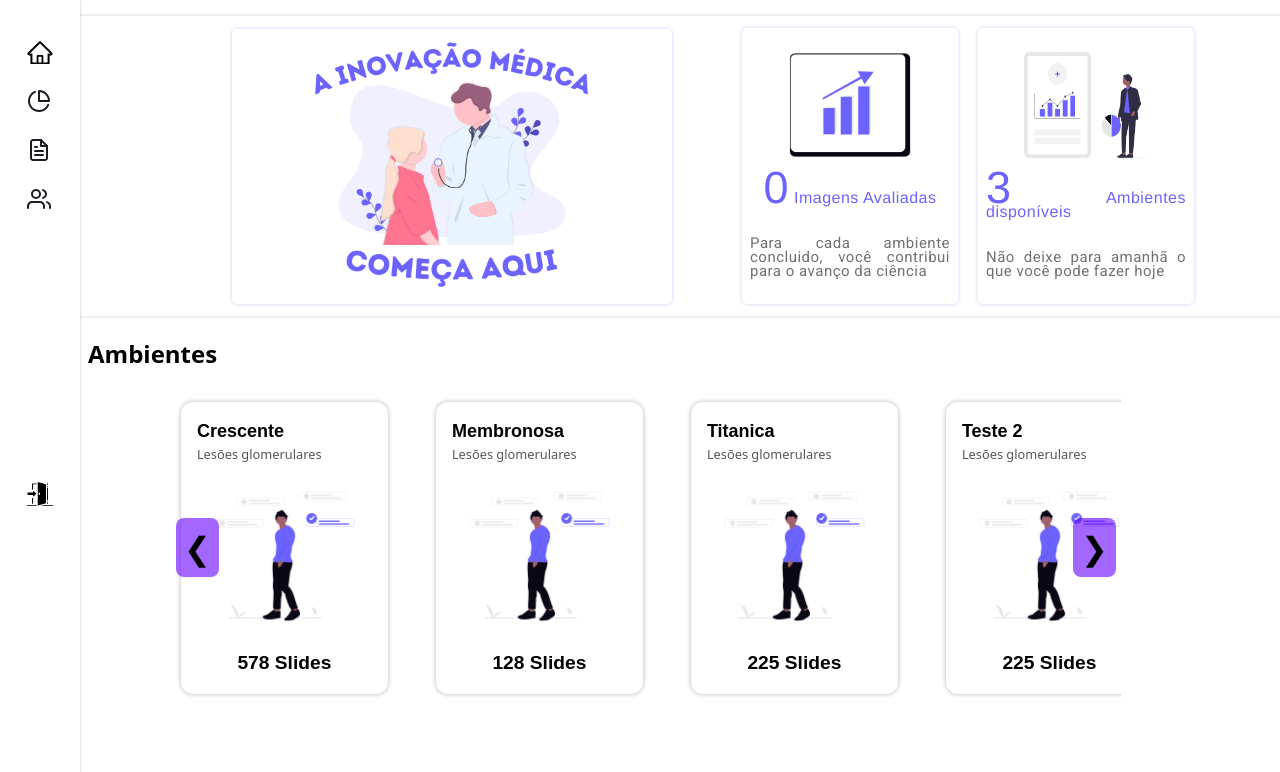
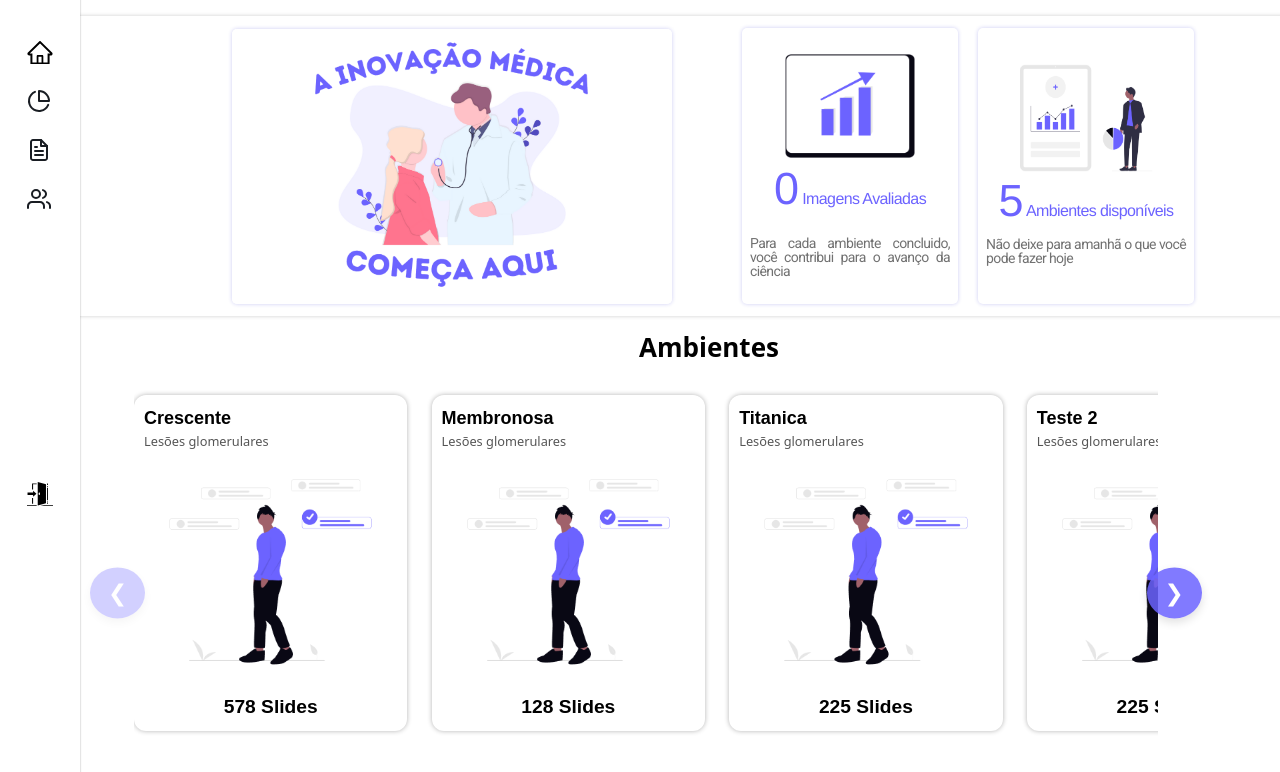
Before and after one commit to CaioBrun0/Glomerulus, a React (Vite) app: page / in a window 1280 px wide. Shown: the top 772 px of the page. Built offline with nearby package versions, Linux system fonts and the light colour scheme.

Commit message:
Ajustando o css do carrossel e dos cards informativos da home page

```diff
--- a/src/components/Carrossel/Carrossel.css
+++ b/src/components/Carrossel/Carrossel.css
@@ -1,57 +1,88 @@
+:root {
+  --arrow-size: clamp(36px, 4vw, 54px);
+}
+
 .carrossel-container {
   position: relative;
-  width: 950px; /* 3 * 300px + espaçamento */
-  overflow: hidden;
-  display: flex;
-  align-items: center;
-  justify-content: center;
+  width: 100%;
+  max-width: 1200px; /* ajuste conforme necessário */
+  margin: 0 auto;
+  padding: 8px 56px; /* espaço lateral para as setas flutuantes */
+  box-sizing: border-box;
 }
 
 .carrossel {
   display: flex;
+  gap: 1rem;
   overflow-x: auto;
-  padding: 10px;
-  gap: 3rem;
   scroll-behavior: smooth;
   scrollbar-width: none; /* Firefox */
-  flex-wrap: nowrap;
-
-}
-
-.carrossel > * {
-  flex: 0 0 175px; /* cada card ocupa exatamente 300px */
+  -webkit-overflow-scrolling: touch;
+  padding: 8px 0;
 }
 
 .carrossel::-webkit-scrollbar {
-  display: none; /* Chrome, Safari */
+  display: none;
+}
+
+.carrossel-item {
+  flex: 0 0 clamp(90px, 22vw, 320px); /* responsivo: min 180px, ideal 22vw, max 320px */
+  box-sizing: border-box;
+  scroll-snap-align: center; /* se quiser o snap */
+}
+
+/* Estilo básico para o conteúdo interno - ajuste conforme seu CardAmbiente */
+.carrossel-item > * {
+  width: 90%;
+  height: 80%;
+  padding: 10px;
 }
 
 .seta {
-  background-color: rgba(102, 0, 255, 0.60);
+  position: absolute;
+  top: 50%;
+  transform: translateY(-50%);
+  width: var(--arrow-size);
+  height: var(--arrow-size);
+  border-radius: 50%;
   border: none;
-  font-size: 2rem;
+  display: flex;
+  align-items: center;
+  justify-content: center;
+  font-size: calc(var(--arrow-size) * 0.45);
+  background-color: rgba(108, 99, 255, 0.85);
+  color: white;
   cursor: pointer;
-  padding: 0.5rem;
-  z-index: 2;
-  transition: transform 0.2s ease;
+  z-index: 10;
+  transition: transform 0.18s ease, opacity 0.18s ease, background-color 0.18s ease;
+  box-shadow: 0 4px 10px rgba(0,0,0,0.12);
 }
 
 .seta:hover {
-  transform: scale(1.2);
-  color: #6C63FF;
-  background-color: rgba(141, 141, 141, 0.6);
-  box-shadow: 0 0 5px rgba(0,0,0,0.3);
+  transform: translateY(-50%) scale(1.06);
+}
+
+.seta.esquerda { left: 12px; }
+.seta.direita { right: 12px; }
+
+.seta.disabled {
+  opacity: 0.35;
+  cursor: default;
+  pointer-events: none;
+}
+
+/* Media queries menores para ajustar espaçamentos */
+@media (max-width: 900px) {
+  .carrossel-container { padding: 6px 44px; }
+}
+
+@media (max-width: 640px) {
+  .carrossel-container { padding: 6px 12px; }
+  .seta { width: clamp(32px, 9vw, 44px); height: clamp(32px, 9vw, 44px); font-size: calc(var(--arrow-size) * 0.45); }
+  .carrossel-item { flex: 0 0 clamp(200px, 70vw, 280px); }
+}
+
+@media (prefers-reduced-motion: reduce) {
+  .carrossel { scroll-behavior: auto; }
 
 }
-
-.esquerda {
-  margin-left: 5px;
-  position: absolute;
-  left: 0;
-}
-
-.direita {
-  margin-right: 5px;
-  position: absolute;
-  right: 0;
-}
--- a/src/components/Carrossel/Carrossel.jsx
+++ b/src/components/Carrossel/Carrossel.jsx
@@ -1,30 +1,94 @@
-// Carrossel.jsx
+import React, { useEffect, useRef, useState } from 'react';
 import './Carrossel.css';
-import { useRef } from 'react';
 
 function Carrossel({ children }) {
   const scrollRef = useRef(null);
-  const CARD_WIDTH = 250;
+  const [containerWidth, setContainerWidth] = useState(0);
+  const [canLeft, setCanLeft] = useState(false);
+  const [canRight, setCanRight] = useState(false);
 
-  if (!children || children.length === 0) return null;
-
-  const scrollLeft = () => {
-    scrollRef.current.scrollBy({ left: -CARD_WIDTH, behavior: 'smooth' });
+  const updateButtons = () => {
+    const el = scrollRef.current;
+    if (!el) return;
+    setCanLeft(el.scrollLeft > 5);
+    setCanRight(el.scrollLeft + el.clientWidth < el.scrollWidth - 5);
   };
 
-  const scrollRight = () => {
-    scrollRef.current.scrollBy({ left: CARD_WIDTH, behavior: 'smooth' });
+  useEffect(() => {
+    const el = scrollRef.current;
+    if (!el) return;
+
+    updateButtons();
+
+    const onScroll = () => updateButtons();
+    el.addEventListener('scroll', onScroll, { passive: true });
+
+    // Resize observer atualiza o tamanho do container para calcular o valor do scroll
+    const ro = new ResizeObserver((entries) => {
+      const rect = entries[0]?.contentRect;
+      const w = rect ? rect.width : el.clientWidth;
+      setContainerWidth(w);
+      updateButtons();
+    });
+    ro.observe(el);
+
+    // fallback: window resize
+    const onResize = () => {
+      setContainerWidth(el.clientWidth);
+      updateButtons();
+    };
+    window.addEventListener('resize', onResize);
+
+    return () => {
+      el.removeEventListener('scroll', onScroll);
+      ro.disconnect();
+      window.removeEventListener('resize', onResize);
+    };
+  }, []);
+
+  // scrolla uma fração do tamanho visível (90% do container) — fica responsivo
+  const scrollByAmount = (direction = 1) => {
+    const el = scrollRef.current;
+    if (!el) return;
+    const amount = Math.max(Math.round((containerWidth || el.clientWidth) * 0.9), 150);
+    el.scrollBy({ left: direction * amount, behavior: 'smooth' });
   };
+
+  if (!children || (Array.isArray(children) && children.length === 0)) return null;
 
   return (
     <div className="carrossel-container">
-      <button className="seta esquerda" onClick={scrollLeft}>&#10094;</button>
+      <button
+        className={`seta esquerda ${!canLeft ? 'disabled' : ''}`}
+        onClick={() => scrollByAmount(-1)}
+        aria-label="rolar para a esquerda"
+        disabled={!canLeft}
+      >
+        &#10094;
+      </button>
 
-      <div className="carrossel" ref={scrollRef}>
-        {children}
+      <div
+        className="carrossel"
+        ref={scrollRef}
+        tabIndex={0}
+        role="region"
+        aria-label="Carrossel de itens"
+      >
+        {React.Children.map(children, (child, index) => (
+          <div className="carrossel-item" key={index}>
+            {child}
+          </div>
+        ))}
       </div>
 
-      <button className="seta direita" onClick={scrollRight}>&#10095;</button>
+      <button
+        className={`seta direita ${!canRight ? 'disabled' : ''}`}
+        onClick={() => scrollByAmount(1)}
+        aria-label="rolar para a direita"
+        disabled={!canRight}
+      >
+        &#10095;
+      </button>
     </div>
   );
 }
--- a/src/pages/Specialist/HomePage/Home.css
+++ b/src/pages/Specialist/HomePage/Home.css
@@ -13,6 +13,13 @@ html, body {
   padding: 1rem;
   box-sizing: border-box;
   width: calc(100% - 80px);
+}
+
+.main-content h1{
+  color: #000000;
+  font-size: 26px;
+  text-align: center;
+
 }
 
 .topo {
@@ -59,11 +66,11 @@ html, body {
     color: #717171;
     text-align: justify;
     font-family: Roboto;
-    font-size: 15px;
+    font-size: 14px;
     font-style: normal;
     font-weight: 400;
-    line-height: 14px; /* 106.25% */
-    letter-spacing: 0.5px;
+    line-height: 14px;
+    letter-spacing: -0.6px;
 }
 
 #titulo {
@@ -79,7 +86,7 @@ html, body {
 
 .cardTopo img {
     margin-top: 5px;
-    width: 70%;
+    width: 75%;
     max-width: 200px;
     height: 120px;
     flex-shrink: 0;
@@ -115,3 +122,52 @@ html, body {
   margin-bottom: 1rem;
   opacity: 0.8;
 }
+
+/* Tablets (até 1024px) */
+@media (max-width: 1024px) {
+  .main-content {
+    margin-left: 0; /* remove menu fixo */
+    width: 100%;
+  }
+
+  .topo {
+    flex-direction: row;
+    justify-content: space-evenly;
+  }
+}
+
+/* Celulares (até 768px) */
+@media (max-width: 768px) {
+  .topo {
+    flex-direction: column;
+    height: auto;
+    gap: 20px;
+    text-align: center;
+  }
+
+  .img-inovacao {
+    width: 90%;
+    margin: 0 auto;
+  }
+
+  .cardTopo {
+    width: 50%;
+    max-width: none;
+    margin-left: 50px;
+  }
+}
+
+/* Celulares muito pequenos (até 480px) */
+@media (max-width: 480px) {
+  .numero {
+    font-size: 32px;
+  }
+
+  #titulo {
+    font-size: 14px;
+  }
+
+  .cardTopo p {
+    font-size: 12px;
+  }
+}
--- a/src/pages/Specialist/HomePage/Home.jsx
+++ b/src/pages/Specialist/HomePage/Home.jsx
@@ -8,8 +8,7 @@ import ImagemFallback from "../../../assets/ambiente-indisponivel.png"
 import "./Home.css"
 
 function Home() {
-    const imagensAvaliadas = 0;
-    const ambiantesDisponiveis = 3;
+
     const dados = [
         {tipo: "Crescente", quantidade: 578},
         {tipo: "Membronosa", quantidade: 128},
@@ -17,12 +16,14 @@ function Home() {
         {tipo: "Teste 2", quantidade: 225},
         {tipo: "Teste 3", quantidade: 225},
     ]
+    const imagensAvaliadas = 0;
+    const ambiantesDisponiveis = dados.length;
+
     return(
         <>
         <div className="main-content">
 
             <Menu/>{/*Menu lateral */}
-
             {/*Parte de cima da página*/}
             <div className="topo">
                 <img src={Imagem1} alt="inovacaoMedica" className="img-inovacao"/>
@@ -33,14 +34,14 @@ function Home() {
                     <p>Para cada ambiente concluido, você contribui para o avanço da ciência</p>
                 </div>
 
-                <div alt="ambientes" className="cardTopo">
+                <div alt="ambientes_disponiveis" className="cardTopo">
                     <img src={Imagem3} alt="card2" />
-                    <p id="titulo"><span className="numero">{ambiantesDisponiveis}</span> Ambientes disponíveis</p>
+                    <p style={{"marginBottom": "5px"}} id="titulo"><span className="numero">{ambiantesDisponiveis}</span> Ambientes disponíveis</p>
                     <p>Não deixe para amanhã o que você pode fazer hoje</p>
                 </div>
             </div>
 
-            <h2 style={{color: "black", marginLeft: "10px"}}>Ambientes</h2>
+            <h1>Ambientes</h1>
 
             {/*Parte de ambientes */}
            <div className="carrossel-ambientes">
```
